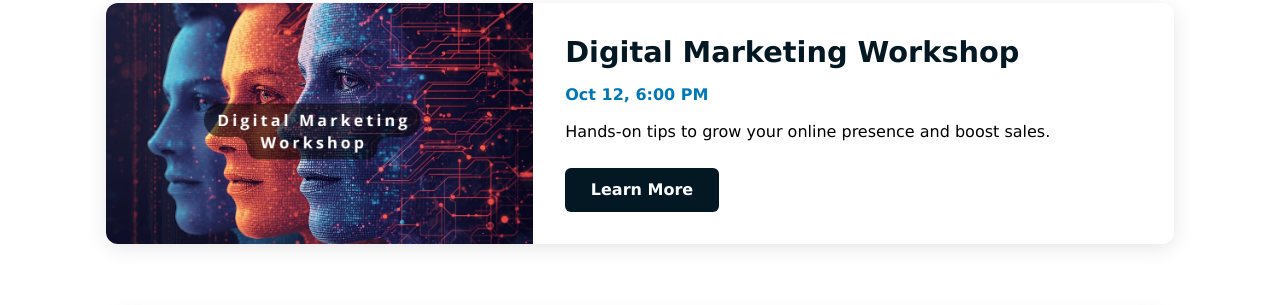
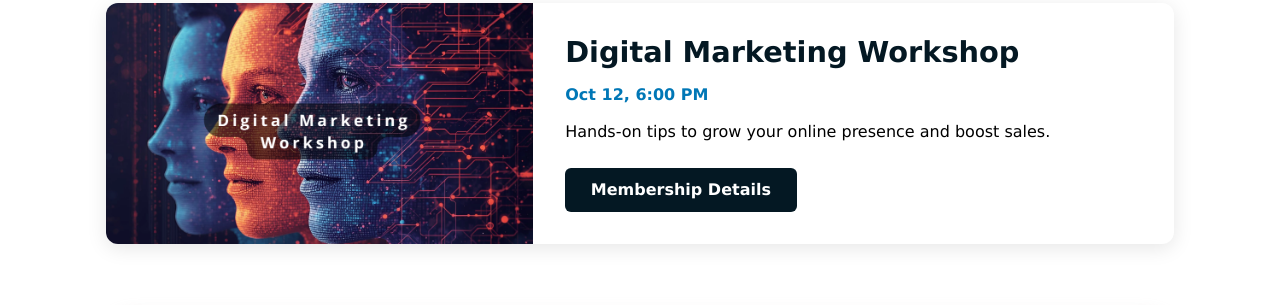
Before and after one commit to bmcaldarella/WDD231, a plain HTML site: page chamber/index.html in a window 1280 px wide. Shown: the part 1133-1438 px from the top of the page. Drawn offline with Linux system fonts and the light colour scheme; no server answers.

Commit message:
Update index.html

```diff
--- a/chamber/index.html
+++ b/chamber/index.html
@@ -97,7 +97,7 @@
                         <h3>Digital Marketing Workshop</h3>
                         <p class="event-date">Oct 12, 6:00 PM</p>
                         <p class="event-desc">Hands-on tips to grow your online presence and boost sales.</p>
-                        <a href="./join.html" class="event-btn">Learn More</a>
+                        <a href="./join.html" class="event-btn">Membership Details</a>
                     </div>
                 </article>
 
```
